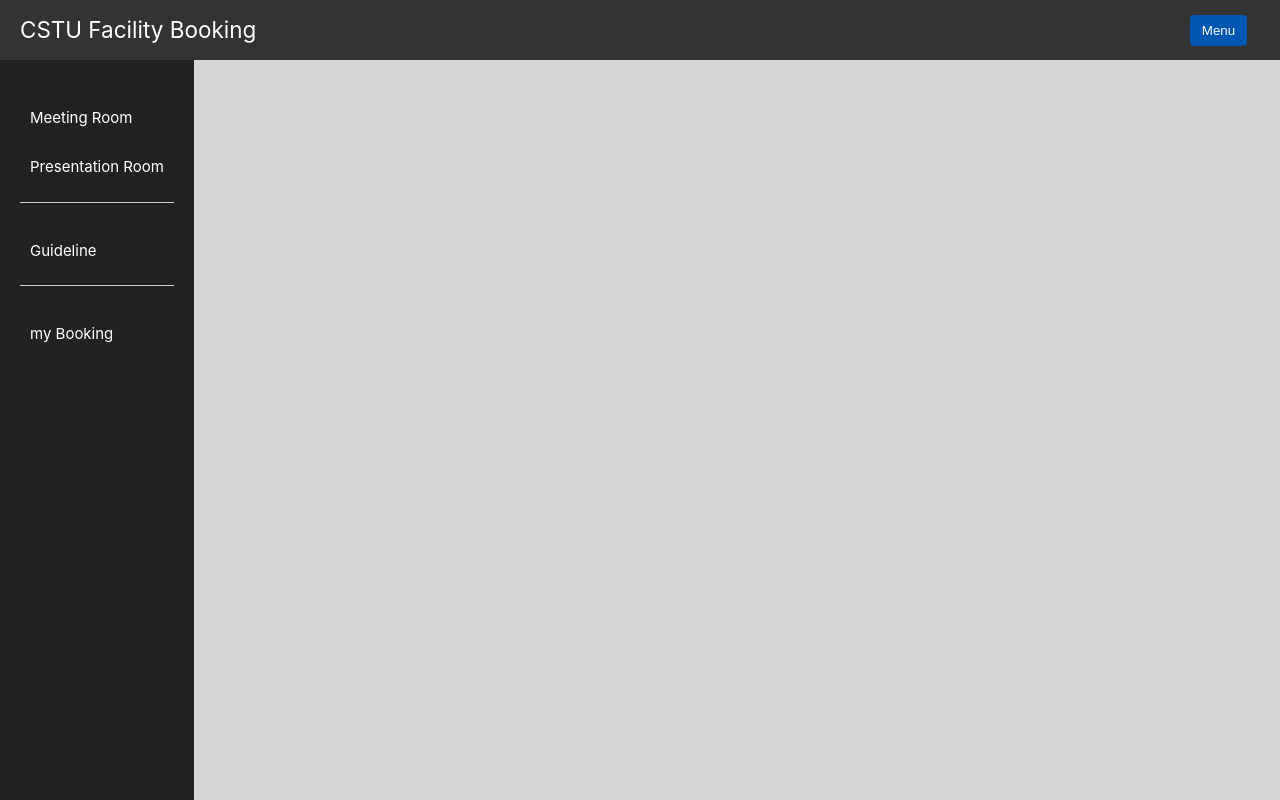
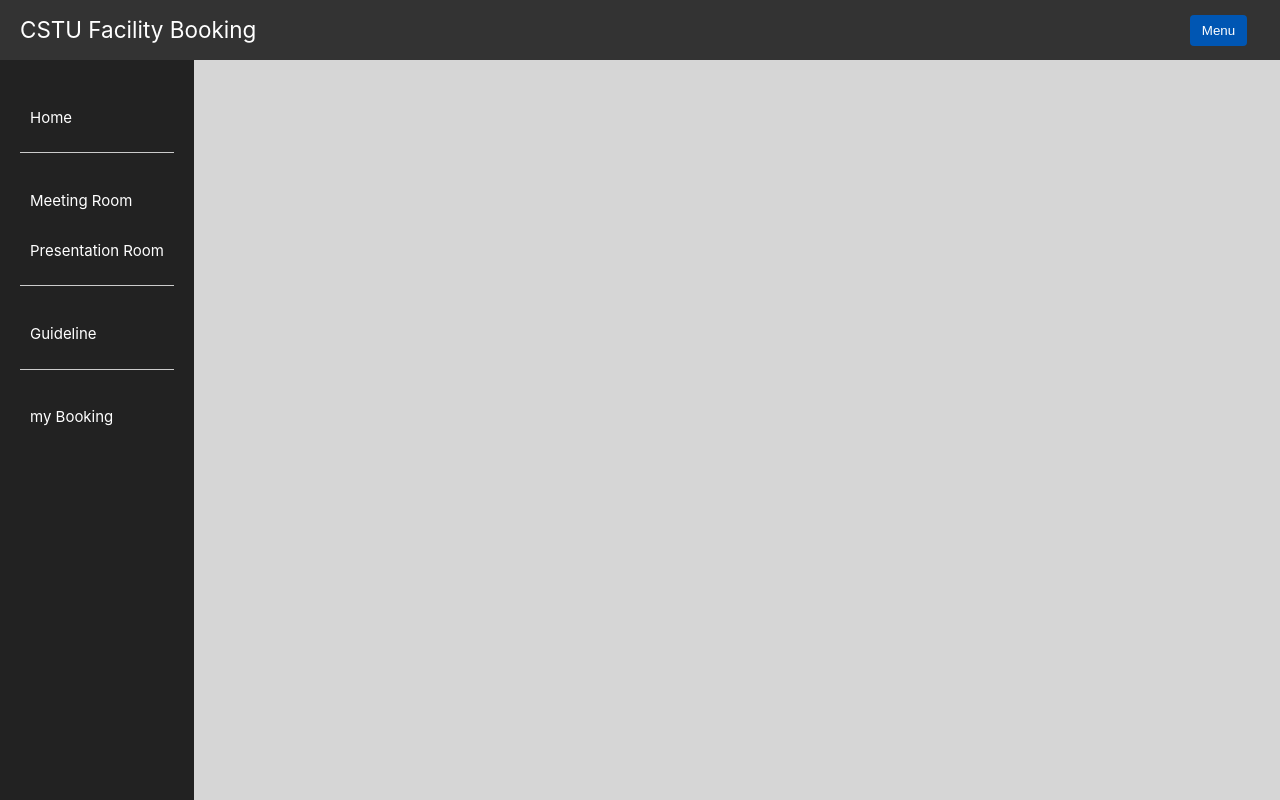
Before and after one commit to POOHRIN/CSTU-FACILITY-BOOKING-WEBSITE, a Vue app: page /home in a window 1280 px wide. Built offline with nearby package versions, Linux system fonts and the light colour scheme.

Commit message:
add home to side bar

```diff
--- a/src/views/Sidebar.vue
+++ b/src/views/Sidebar.vue
@@ -1,5 +1,8 @@
 <template>
   <aside class="sidebar">
+    <ul>
+      <li><router-link to="/home">Home</router-link></li>
+    </ul>
     <ul class="facility">
       <li><router-link to="/home/meeting-room">Meeting Room</router-link></li>
       <li><router-link to="/home/presentation-room">Presentation Room</router-link></li>
```
